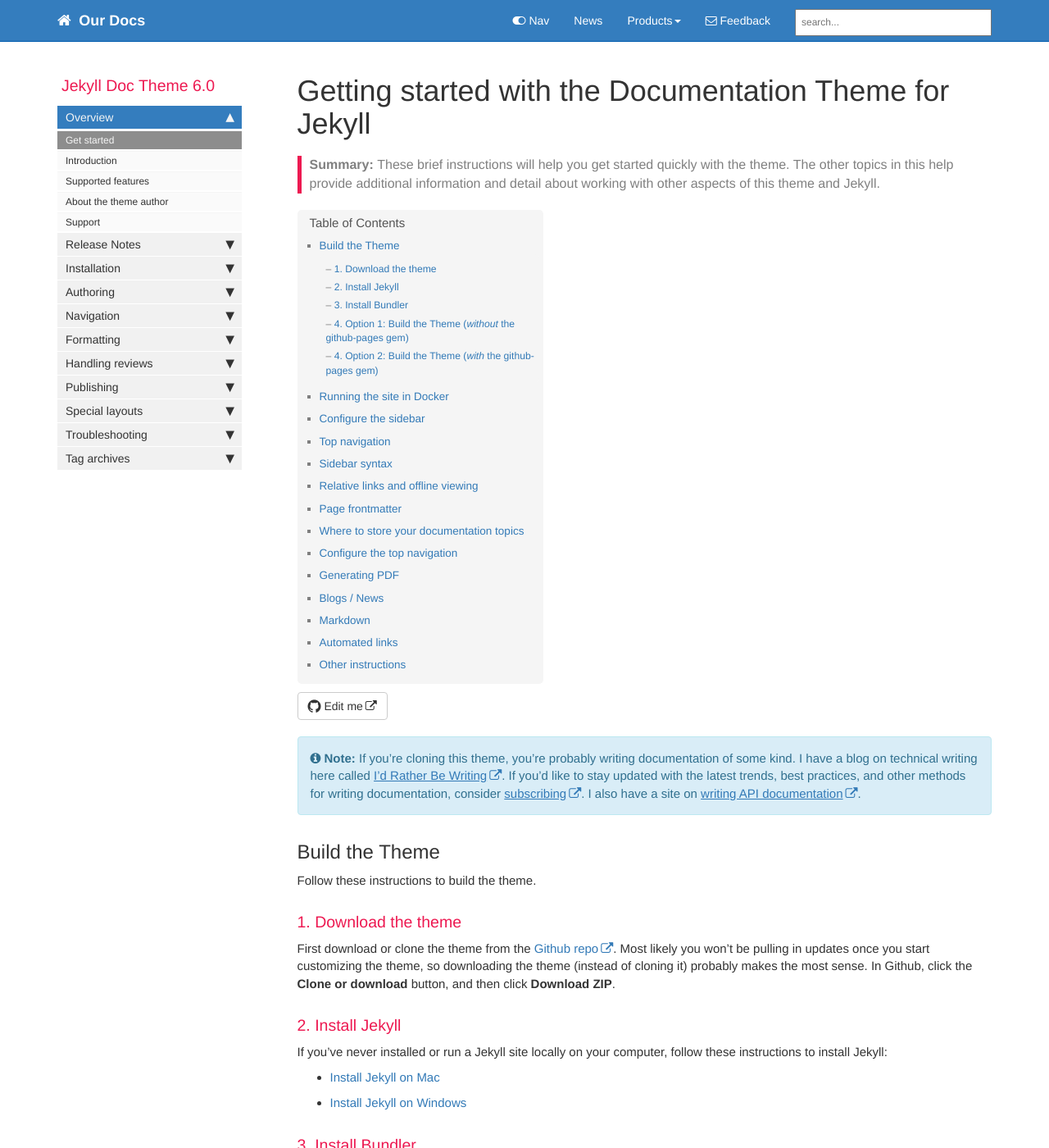
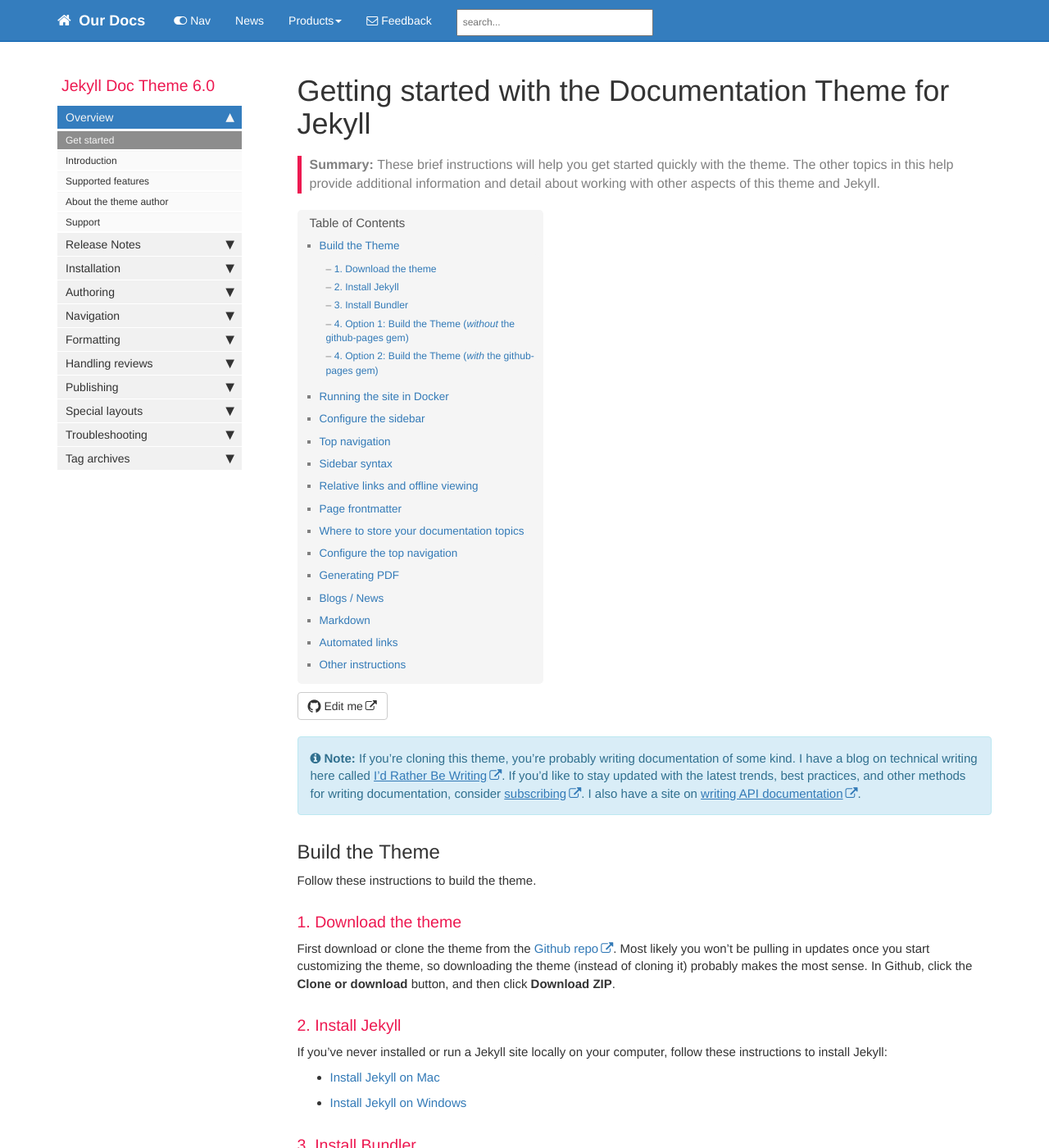
Before and after one commit to MickMacL/mickmacl.github.io, a Jekyll site: the page built from index.md, in a window 1280 px wide and 1400 px high. Shown: the whole window at 82% size. Built offline with Jekyll 4.4.1, drawn with Linux system fonts in a browser that asks for light colours; nearby versions of some CDN libraries; comment, search, counter and statistics services are not loaded.

Commit message:
search position

```diff
--- a/_includes/topnav.html
+++ b/_includes/topnav.html
@@ -1,7 +1,7 @@
 <!-- Navigation -->
 <nav class="navbar navbar-inverse navbar-static-top">
     <div class="container topnavlinks">
-        <div class="navbar-header" align="right">
+        <div class="navbar-header">
             <button type="button" class="navbar-toggle" data-toggle="collapse" data-target="#bs-example-navbar-collapse-1">
                 <span class="sr-only">Toggle navigation</span>
                 <span class="icon-bar"></span>
@@ -11,7 +11,7 @@
             <a class="fa fa-home fa-lg navbar-brand" href="index.html">&nbsp;<span class="projectTitle"> {{site.topnav_title}}</span></a>
         </div>
         <div class="collapse navbar-collapse" id="bs-example-navbar-collapse-1">
-            <ul class="nav navbar-nav navbar-right">
+            <ul class="nav navbar-nav">
                 <!-- toggle sidebar button -->
                 <li><a id="tg-sb-link" href="#"><i id="tg-sb-icon" class="fa fa-toggle-on"></i> Nav</a></li>
                 <!-- entries without drop-downs appear here -->
@@ -56,7 +56,7 @@
                 <!--comment out this block if you want to hide search-->
                 <li>
                     <!--start search-->
-                    <div id="search-demo-container">
+                    <div id="search-demo-container" style="float:right">
                         <input type="text" id="search-input" placeholder="{{site.data.strings.search_placeholder_text}}">
                         <ul id="results-container"></ul>
                     </div>
```
Also changed, not shown: css/bootstrap.min.css.
